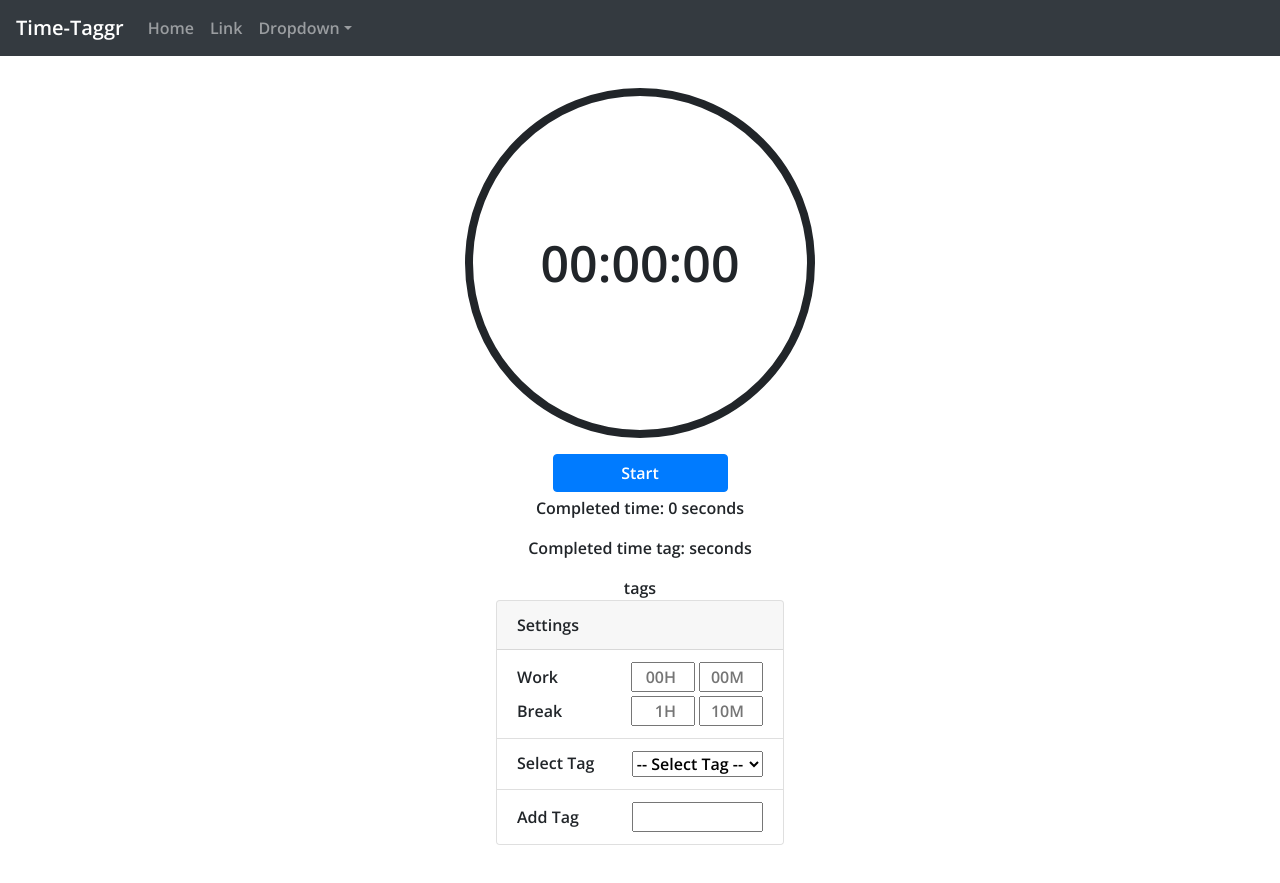
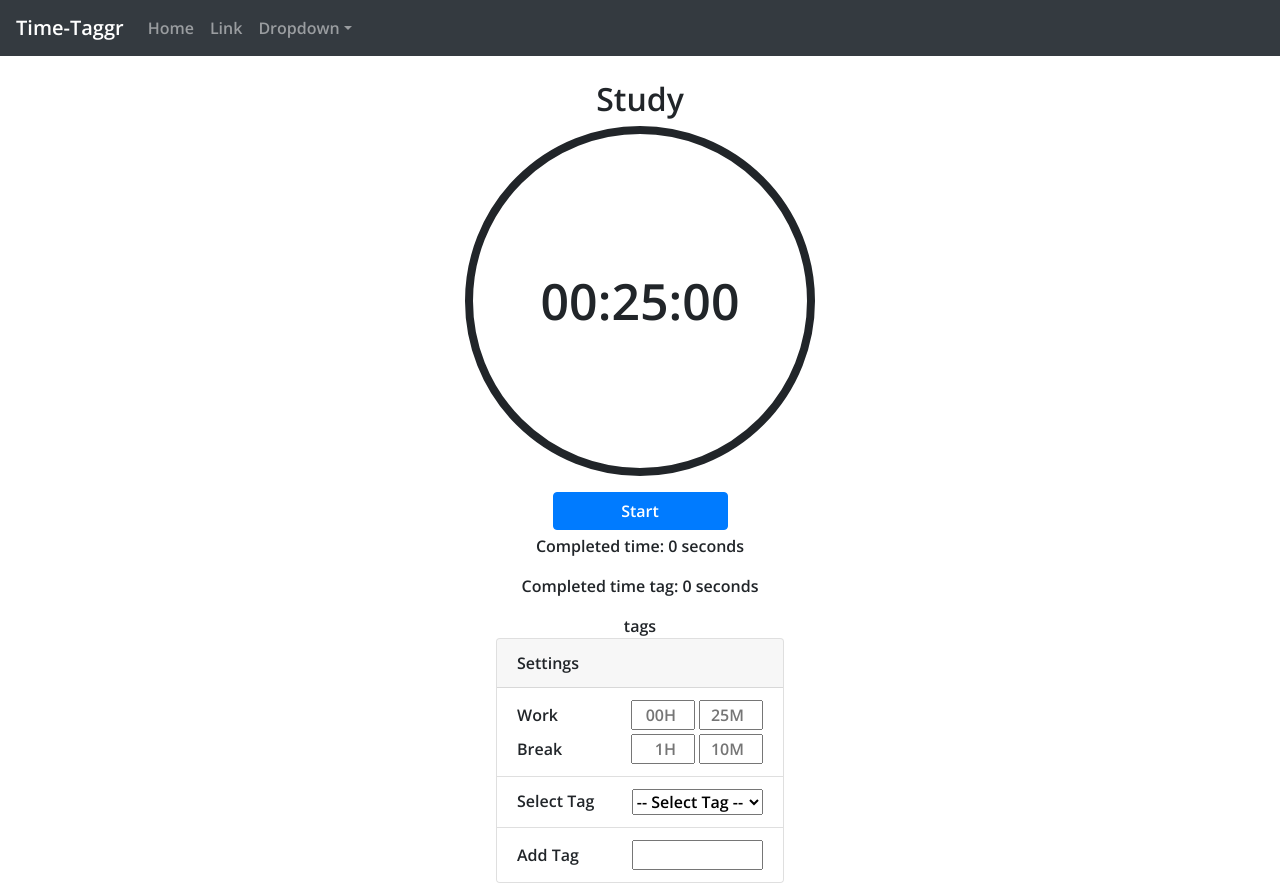
Before and after one commit to ericmiranda7/time-taggr, a React (Create React App) app: page / in a window 1280 px wide. Before the commit the page ends 845 px from the top, so only its background shows below. Built offline with nearby package versions, Linux system fonts and the light colour scheme.

Commit message:
duration settings from tag duration

```diff
--- a/src/components/Settings.js
+++ b/src/components/Settings.js
@@ -12,7 +12,7 @@ const styles = {
   }
 }
 
-const DurationForm = () => {
+const DurationForm = ({selectedTag}) => {
   const timer = useSelector(state => state.timer)
   const breakTime = useSelector(state => {
     const breakTag = state.tags.find(tag => tag.name === 'Break')
@@ -21,6 +21,10 @@ const DurationForm = () => {
       hours: (breakTag.duration / 60 | 0)
     }
   })
+  const selectedTagTime = {
+    minutes: selectedTag.duration % 60,
+    hours: (selectedTag.duration / 60 | 0)
+  }
   const dispatch = useDispatch()
 
   const hoursChangeHandler = (event) => {
@@ -29,7 +33,7 @@ const DurationForm = () => {
       dispatch(setBreakDuration(duration))
     }
     else {
-      const duration = Number(event.target.value) * 60 + Number(timer.minutes)
+      const duration = Number(event.target.value) * 60 + Number(selectedTagTime.minutes)
       dispatch(setTagDuration(duration))
     }
   }
@@ -40,7 +44,7 @@ const DurationForm = () => {
       dispatch(setBreakDuration(duration))
     }
     else {
-      const duration = Number(event.target.value) + (Number(timer.hours) * 60)
+      const duration = Number(event.target.value) + (Number(selectedTagTime.hours) * 60)
       dispatch(setTagDuration(duration))
     }
 
@@ -108,13 +112,15 @@ const AddTag = () => {
 }
 
 const Settings = () => {
+  const selectedTag = useSelector(state => state.tags.find(tag => tag.isSelected))
+
   return (
     <div className="d-flex justify-content-center">
       <Card style={{ width: '18rem' }}>
         <Card.Header>Settings</Card.Header>
         <ListGroup variant="flush">
           <ListGroup.Item>
-            <DurationForm />
+            <DurationForm selectedTag={selectedTag} />
           </ListGroup.Item>
           <ListGroup.Item>
             <TagSelect />
--- a/src/reducers/tagsReducer.js
+++ b/src/reducers/tagsReducer.js
@@ -2,7 +2,7 @@ const initialState = [
   {
     name: 'Study',
     color: 'blue',
-    isSelected: false,
+    isSelected: true,
     duration: 25,
     completedTime: 0
   },
```
